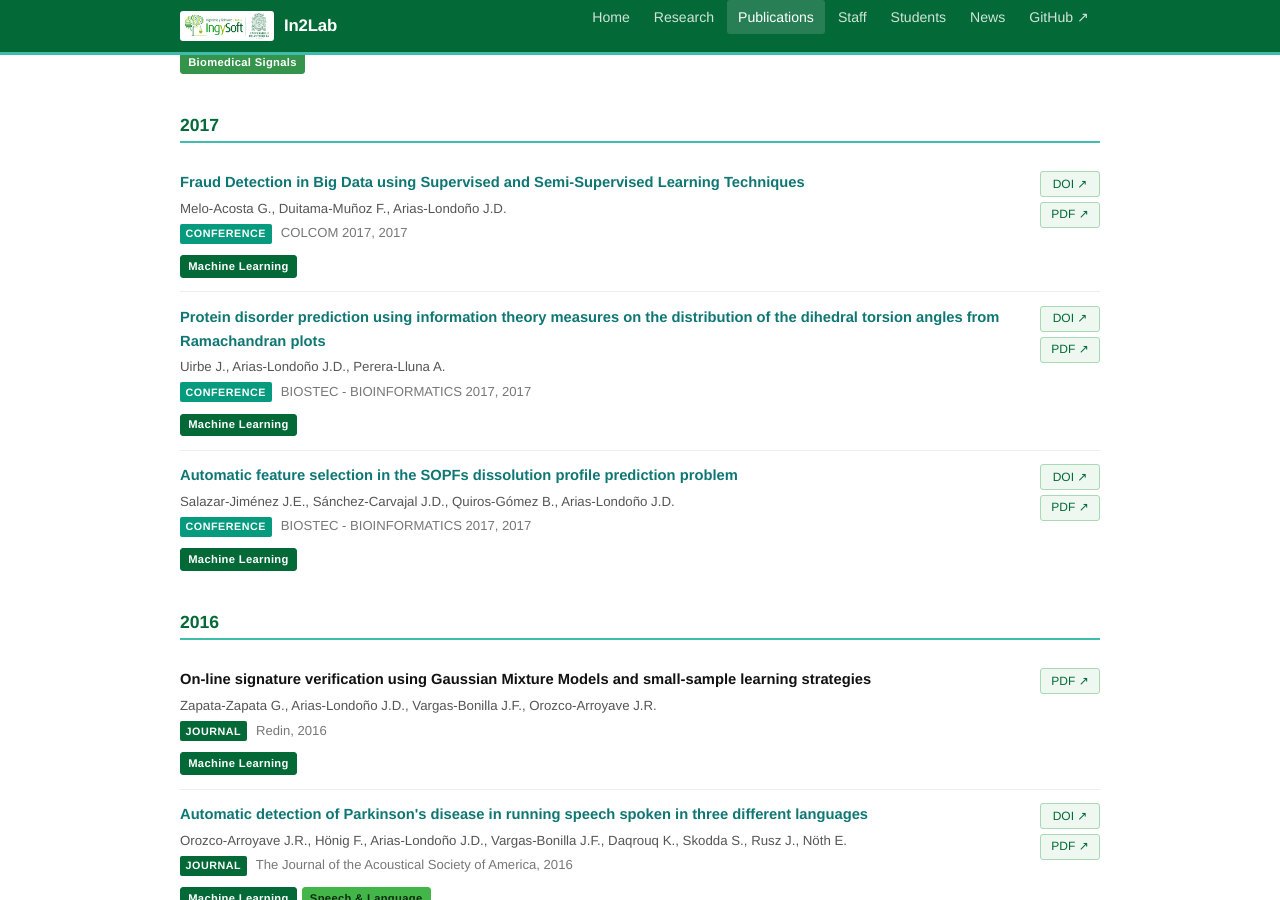
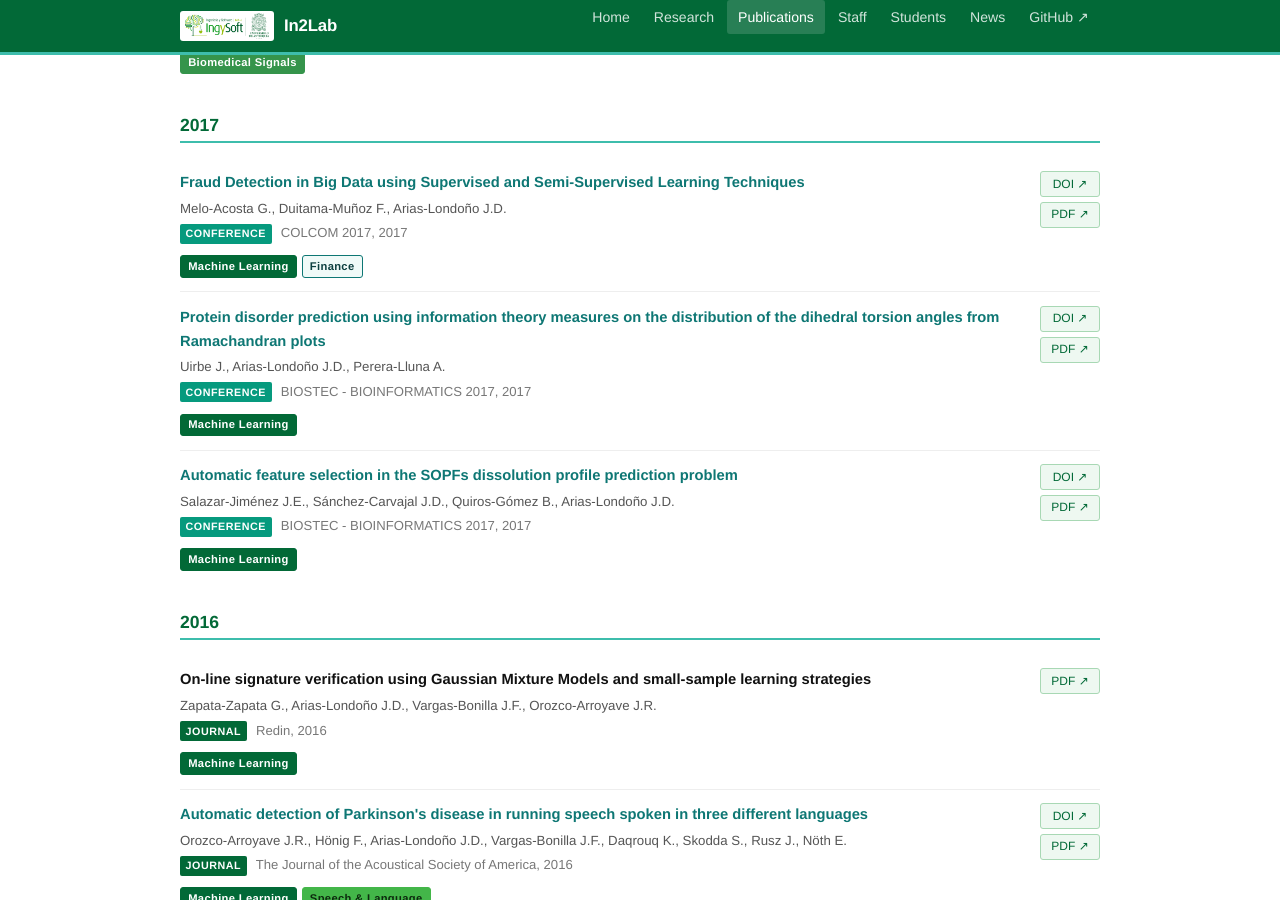
Before and after one commit to IN2LABUDEA/IN2LABUDEA.github.io, a Jekyll site: the page built from publications.html, in a window 1280 px wide and 900 px high, scrolled down 5246 px. Built offline with Jekyll 4.4.1, drawn with Linux system fonts in a browser that asks for light colours.

Commit message:
Update publications.yml

```diff
--- a/_data/publications.yml
+++ b/_data/publications.yml
@@ -305,7 +305,7 @@
   venue:   "COLCOM 2017"
   year:    2017
   type:    conference
-  tags:    [ml, big-data, fraud-detection]
+  tags:    [ml, big-data, finance]
   doi:     10.1109/ColComCon.2017.8088206
   pdf:     https://ieeexplore.ieee.org/document/8088206
   code:    null
```
